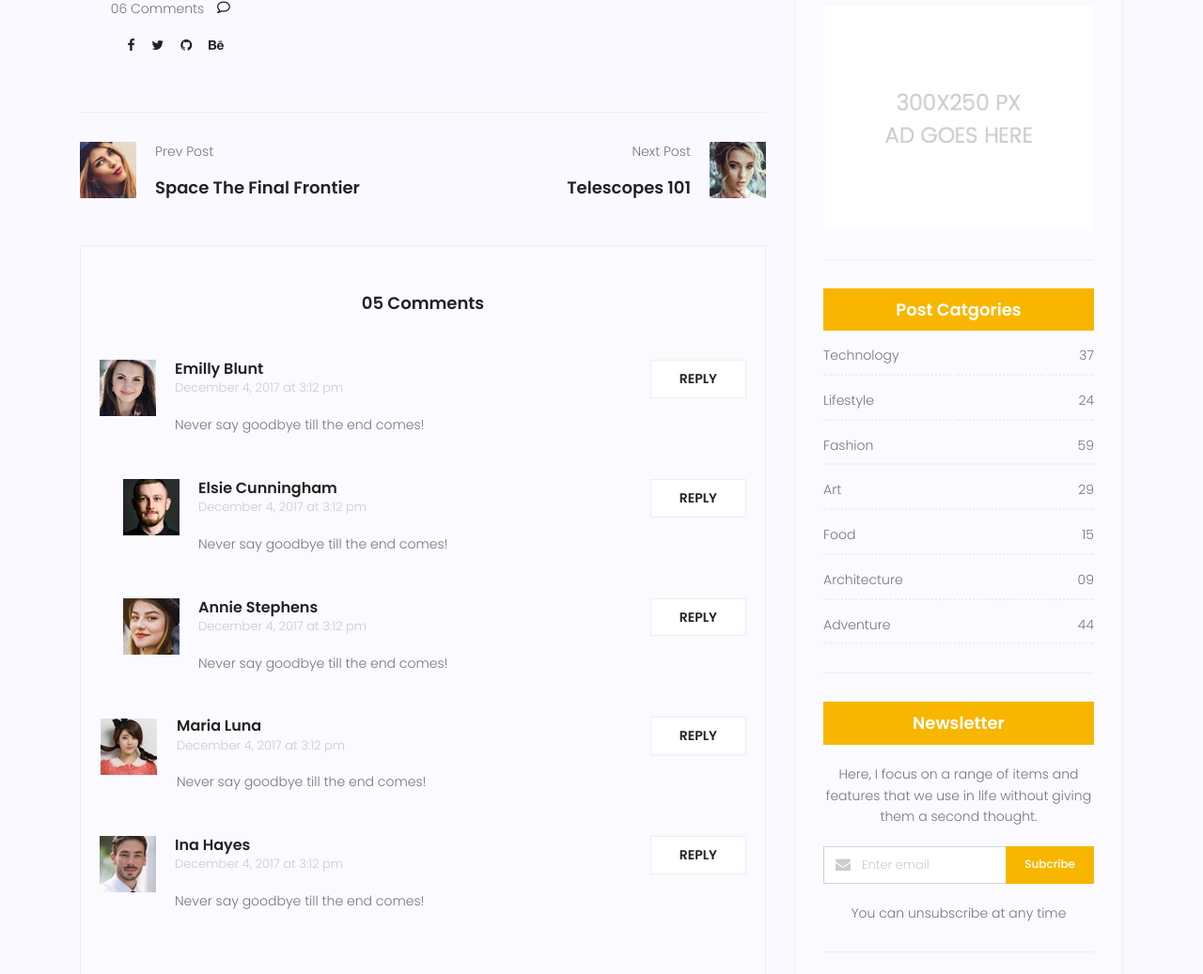
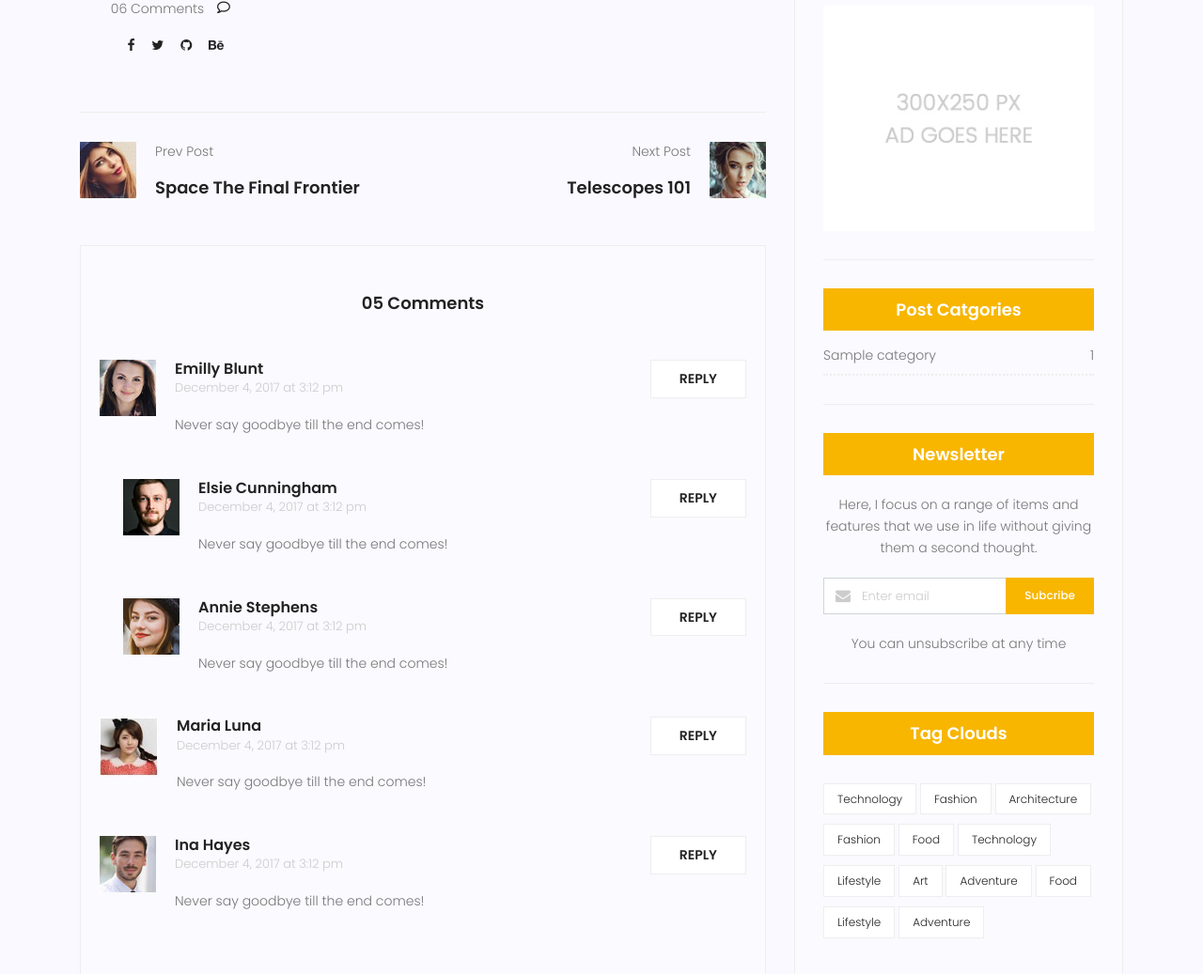
Before and after one commit to arminadm/django_blog, a Django app: page /blog/1 in a window 1280 px wide. Shown: the part 1159-2196 px from the top of the page at 94% size. Run offline with Django 3.2, Linux system fonts and the light colour scheme; tables that the repository leaves empty hold one stand-in row (values such as "Sample post"); grey boxes marked "Sample" are stand-in pictures; some libraries are stand-ins or nearby versions.

Commit message:
post categories
+ post categories has became independent page and attached via inclusion_tag to blog single and  blog home page

```diff
--- a/blog/templatetags/blog_tags.py
+++ b/blog/templatetags/blog_tags.py
@@ -1,5 +1,5 @@
 from django import template
-from blog.models import Post
+from blog.models import Post, Category
 
 register = template.Library()
 
@@ -26,3 +26,12 @@ def snippet(content, limit=20):
 def latestposts():
     posts = Post.objects.filter(status=1).order_by('-published_date')[:3]
     return {'posts': posts}
+
+@register.inclusion_tag('blog/post-categories.html')
+def postcategories():
+    categories = Category.objects.all()
+    posts = Post.objects.filter(status=1)
+    category_dict = {}
+    for cat in categories:
+        category_dict[cat] = posts.filter(category=cat).count()
+    return {'categories': category_dict}
--- a/templates/blog/blog-single.html
+++ b/templates/blog/blog-single.html
@@ -241,53 +241,9 @@
 					<div class="single-sidebar-widget ads-widget">
 						<a href="#"><img class="img-fluid" src="{% static 'img/blog/ads-banner.jpg' %}" alt=""></a>
 					</div>
-					<div class="single-sidebar-widget post-category-widget">
-						<h4 class="category-title">Post Catgories</h4>
-						<ul class="cat-list">
-							<li>
-								<a href="#" class="d-flex justify-content-between">
-									<p>Technology</p>
-									<p>37</p>
-								</a>
-							</li>
-							<li>
-								<a href="#" class="d-flex justify-content-between">
-									<p>Lifestyle</p>
-									<p>24</p>
-								</a>
-							</li>
-							<li>
-								<a href="#" class="d-flex justify-content-between">
-									<p>Fashion</p>
-									<p>59</p>
-								</a>
-							</li>
-							<li>
-								<a href="#" class="d-flex justify-content-between">
-									<p>Art</p>
-									<p>29</p>
-								</a>
-							</li>
-							<li>
-								<a href="#" class="d-flex justify-content-between">
-									<p>Food</p>
-									<p>15</p>
-								</a>
-							</li>
-							<li>
-								<a href="#" class="d-flex justify-content-between">
-									<p>Architecture</p>
-									<p>09</p>
-								</a>
-							</li>
-							<li>
-								<a href="#" class="d-flex justify-content-between">
-									<p>Adventure</p>
-									<p>44</p>
-								</a>
-							</li>
-						</ul>
-					</div>
+
+					{% postcategories %}
+
 					<div class="single-sidebar-widget newsletter-widget">
 						<h4 class="newsletter-title">Newsletter</h4>
 						<p>
--- /dev/null
+++ b/templates/blog/post-categories.html
@@ -0,0 +1,13 @@
+<div class="single-sidebar-widget post-category-widget">
+    <h4 class="category-title">Post Catgories</h4>
+    <ul class="cat-list">
+        {% for subject, amount in categories.items %}
+        <li>
+            <a href="#" class="d-flex justify-content-between">
+                <p>{{subject}}</p>
+                <p>{{amount}}</p>
+            </a>
+        </li>
+        {% endfor %}
+    </ul>
+</div>
```
Also changed, not shown: templates/blog/blog-home.html (+1 -47 lines).
